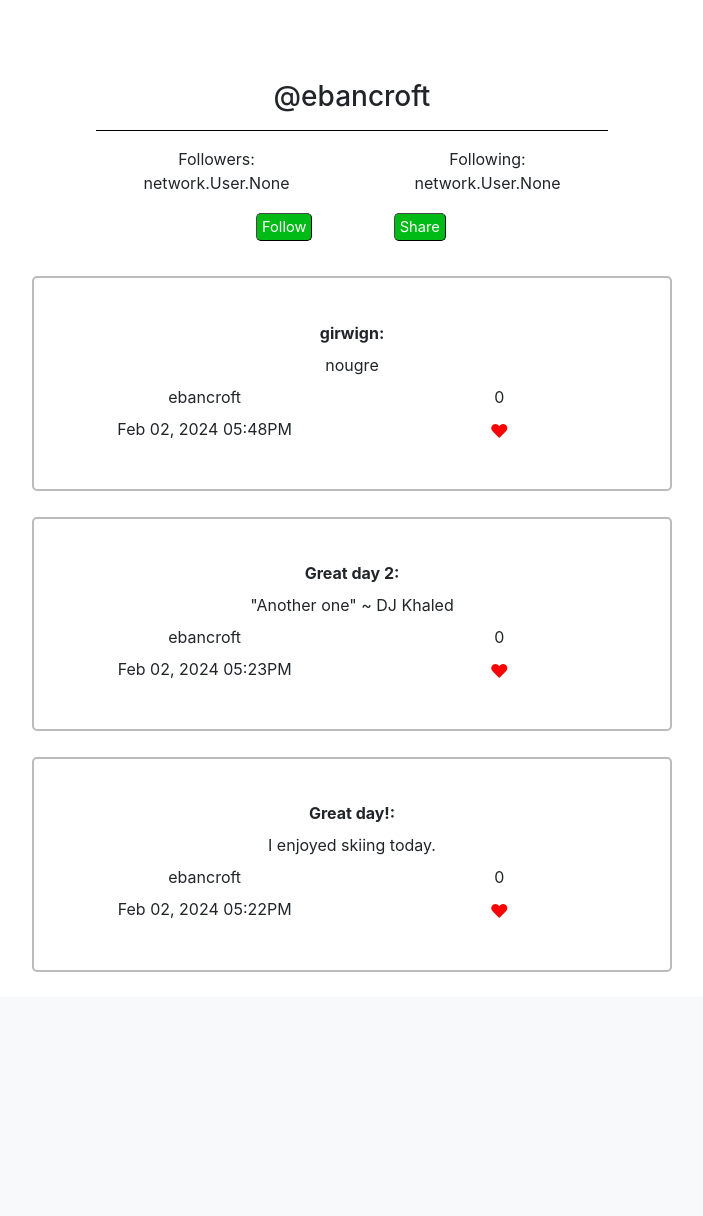
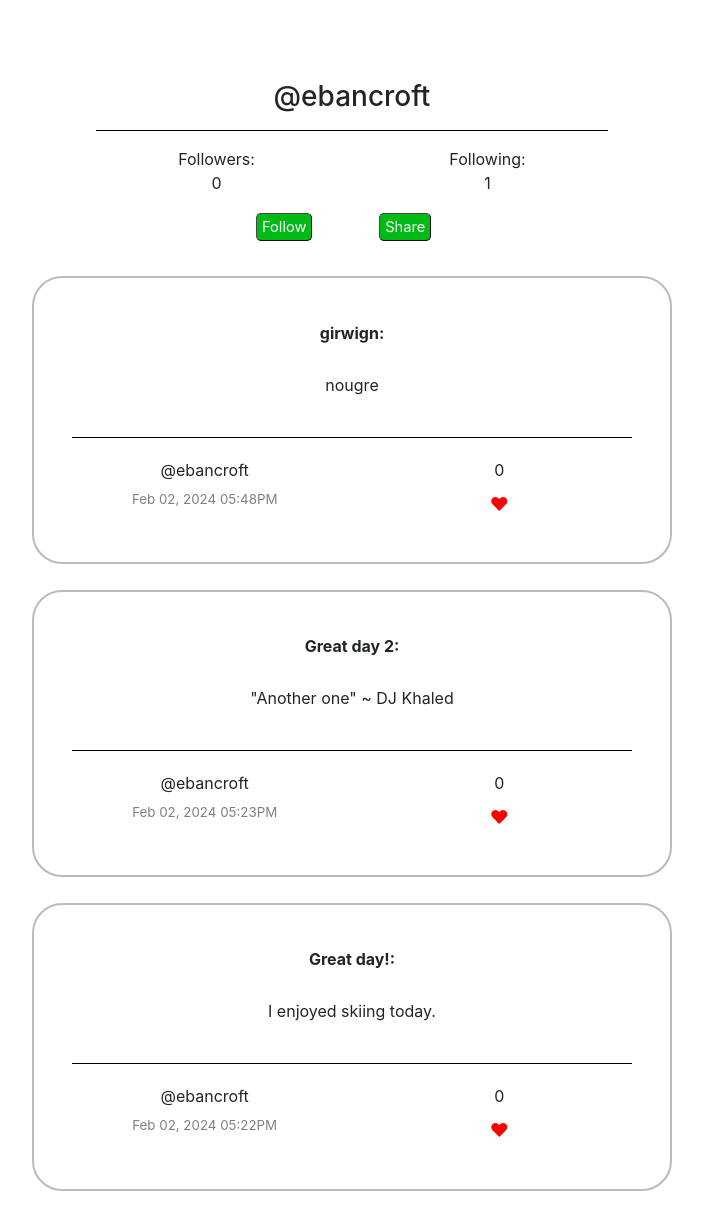
Before and after one commit to JosephLambon/Social-Network, a Django app: page /profile/2 in a window 1280 px wide. Shown: the part 56-1272 px from the top of the page, without its empty margins (288-991 px from the left). Before the commit the page ends 1028 px from the top, so only its background shows below. Run offline with Django 3.2, Linux system fonts and the light colour scheme; a user stored in the database is signed in; data comes from the database, SQL or seed files in the repository; both versions use the stored data as it was after the commit; some libraries are stand-ins or nearby versions.

Commit message:
Added functionality to 'follow' button. Can now follow other users.

```diff
--- a/network/static/network/ReactComponents.js
+++ b/network/static/network/ReactComponents.js
@@ -5,14 +5,15 @@ function Post(props) {
                 <div class="col-12 p-1 text-center"><strong>{props.title}:</strong></div>
             </div>
             <div class="row text-center">
-                <div class="col-12 p-1">{props.body}</div>
+                <div class="col-12 p-4">{props.body}</div>
             </div>
+            <hr color="black" size="10"></hr>
             <div class="row text-center">
-                <div class="col-6 p-1">{props.author}</div>
+                <div class="col-6 p-1">@{props.author}</div>
                 <div class="col-6 p-1">{props.likes}</div>
             </div>
             <div class="row text-center">
-                <div class="col-6 p-1">{props.timestamp}</div>
+                <div class="col-6 p-1 timestamp">{props.timestamp}</div>
                 <div class="col-6 p-1"><button class="red-heart">&#9829;</button></div>
             </div>
         </div>
--- a/network/static/network/styles.css
+++ b/network/static/network/styles.css
@@ -2,7 +2,7 @@
     border-style: solid;
     border-width: 2px;
     border-color: #bbbbbb;
-    border-radius: 5px;
+    border-radius: 30px;
     padding: 3%;
     margin-top: 2%;
     margin-bottom: 2%;
@@ -41,4 +41,10 @@
     border-color: white;
     border-style: none;
     font-size: 14pt;
+
 }
+
+.timestamp {
+    font-size: 10pt;
+    color: grey;
+}
--- a/network/templates/network/layout.html
+++ b/network/templates/network/layout.html
@@ -18,7 +18,11 @@
         <nav class="navbar navbar-expand-lg navbar-light bg-light">
             <a class="navbar-brand" href="#">Network</a>
 
-            <div>
+            <button class="navbar-toggler" type="button" data-toggle="collapse" data-target="#navbarNav" aria-controls="navbarNav" aria-expanded="false" aria-label="Toggle navigation">
+                <span class="navbar-toggler-icon"></span>
+            </button>
+
+            <div class="collapse navbar-collapse" id="navbarNav">
               <ul class="navbar-nav mr-auto">
                 {% if user.is_authenticated %}
                     <li class="nav-item">
--- a/network/templates/network/profile.html
+++ b/network/templates/network/profile.html
@@ -9,12 +9,17 @@
             <div class="col-6">Following:</div>
         </div>
         <div class="row">
-            <div class="col-6">{{profile.followers}}</div>
-            <div class="col-6">{{profile.following}}</div>
+            <div class="col-6">{{profile.followers.count}}</div>
+            <div class="col-6">{{profile.following.count}}</div>
         </div>
         {% if user.is_authenticated and user.username != profile.username %}
+
             <div class="row pt-2 justify-content-center">
-                <div class="col-3" href="#"><button class="btn-rounded">Follow</button></div>
+                <form action="{% url 'follow' user.id profile.id %}">
+                    <div class="col-3" href="{% url 'follow' user.id profile.id %}">
+                        <input type="submit" value="Follow" class="btn-rounded"></input>
+                    </div>
+                </form>
                 <div class="col-3" href="#"><button class="btn-rounded">Share</button></div>
             </div>
         {% endif %}
--- a/network/urls.py
+++ b/network/urls.py
@@ -9,5 +9,6 @@ urlpatterns = [
     path("logout", views.logout_view, name="logout"),
     path("register", views.register, name="register"),
     path("profile/<int:user_id>", views.profile, name="profile"),
-    path("new_post/<int:user_id>/", views.new_post, name="new_post")
+    path("new_post/<int:user_id>/", views.new_post, name="new_post"),
+    path("follow/<int:user_id>/<int:profile_id>", views.follow, name="follow")
 ]
--- a/network/views.py
+++ b/network/views.py
@@ -1,7 +1,7 @@
 from django.contrib.auth import authenticate, login, logout
 from django.db import IntegrityError
-from django.http import HttpResponse, HttpResponseRedirect
-from django.shortcuts import render
+from django.http import HttpResponse, HttpResponseRedirect, HttpResponseBadRequest
+from django.shortcuts import render, redirect
 from django.urls import reverse
 from django.contrib.auth.decorators import login_required
 
@@ -126,3 +126,25 @@ def profile(request, user_id):
         "profile": profile,
         "posts": serialised_posts
     })
+
+def follow(request, user_id, profile_id):
+    profile = User.objects.get(id=profile_id)
+    user = User.objects.get(id=user_id)
+
+    check = False
+    # Check if already following
+    for person in user.following.all():
+        if person.username == profile.username:
+            check = True
+
+    if check == True:
+        # UPDATE TO JUST RETURN PROFILE WITH SIMPLE ERROR MESSAGE VIA DJANGO VARIABLE.
+        return HttpResponseBadRequest("Error: Already following this user.")
+    else:
+        # Have user follow profile
+        user.following.add(profile)
+        # Add user to profile's followers
+        profile.followers.add(user)
+        user.save()
+        profile.save()
+        return redirect(reverse('profile', args=[profile.id]))
```
Also changed, not shown: db.sqlite3.
